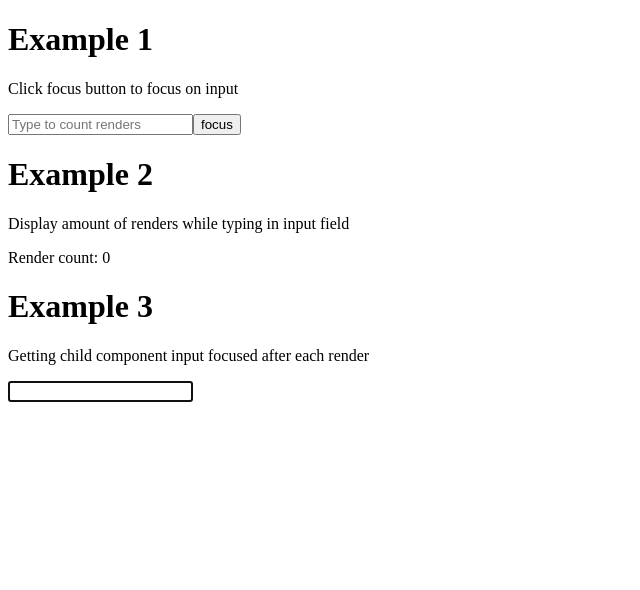
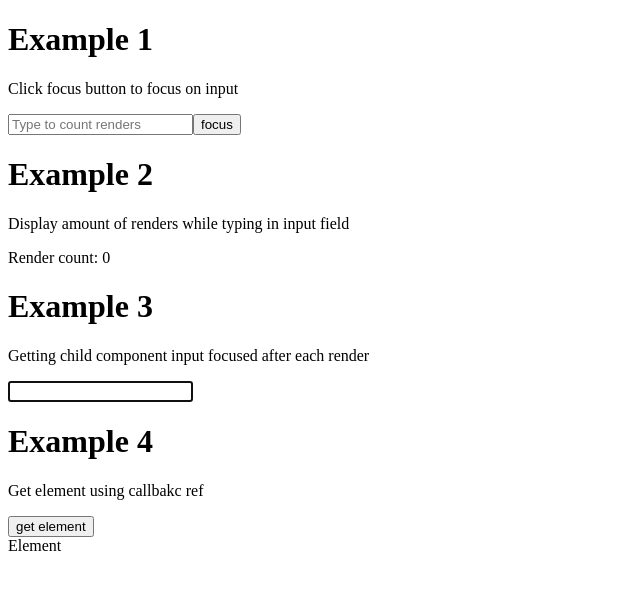
Before and after one commit to 0l3h/react-dom-refs, a React (Create React App) app: page / in a window 1280 px wide. Shown: the top 590 px of the page, without its empty margins (0-640 px from the left). Built offline with nearby package versions, Linux system fonts and the light colour scheme.

Commit message:
Renamed Child component to Input. Created Element component. Started working on fourth example.

```diff
--- /dev/null
+++ b/src/components/Element/index.jsx
@@ -0,0 +1,11 @@
+import React from 'react'
+
+function Element(props, ref) {
+  const {callbackRef} = props;
+
+  return (
+    <div ref={callbackRef}>Element</div>
+  )
+}
+
+export default React.forwardRef(Element)
--- a/src/components/Child/index.jsx
+++ b/src/components/Input/index.jsx
@@ -1,6 +1,6 @@
 import React, {useState} from 'react';
 
-function Child (props, ref) {
+function Input (props, ref) {
   const [value, setValue] = useState('');
 
   const changeValue = event => {
@@ -10,4 +10,4 @@ function Child (props, ref) {
   return <input ref={ref} value={value} onChange={changeValue}/>
 };
 
-export default React.forwardRef(Child);
+export default React.forwardRef(Input);
--- a/src/components/Parent/index.jsx
+++ b/src/components/Parent/index.jsx
@@ -1,11 +1,13 @@
 import React, {useRef, useEffect, useState} from 'react';
-import Child from './../Child';
+import Element from '../Element';
+import Input from '../Input';
 
 function Parent() {
     const count = useRef(0);
     const inputRef = useRef(null);
     const [inputValue, setInputValue] = useState('');
     const elementRef = useRef(null);
+    const buttonRef = useRef(null);
 
     useEffect(() => {
         count.current += 1;
@@ -20,6 +22,11 @@ function Parent() {
         setInputValue(event.target.value);
     };
 
+    const getElement = element => {
+        console.log(element);
+    };
+
+
     return (
         <>
             <h1>Example 1</h1>
@@ -33,7 +40,12 @@ function Parent() {
 
             <h1>Example 3</h1>
             <p>Getting child component input focused after each render</p>
-            <Child ref={elementRef} changeValue={changeValue}/>
+            <Input ref={elementRef} changeValue={changeValue}/>
+
+            <h1>Example 4</h1>
+            <p>Get element using callbakc ref</p>
+            <button ref={buttonRef} onClick={getElement}>get element</button>
+            <Element />
         </>
     );
 }
```
